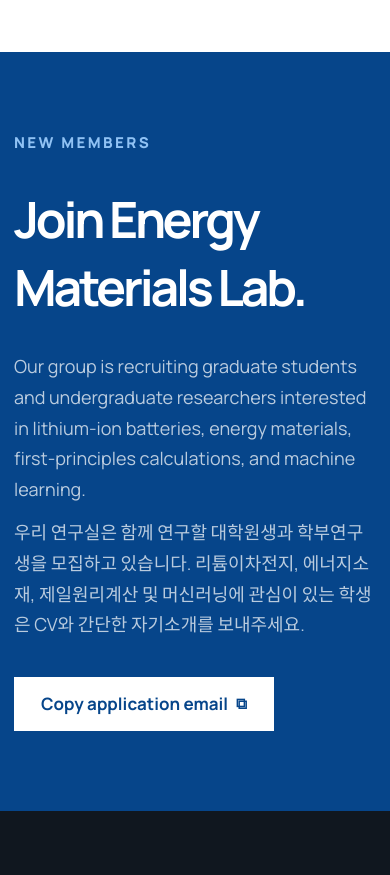
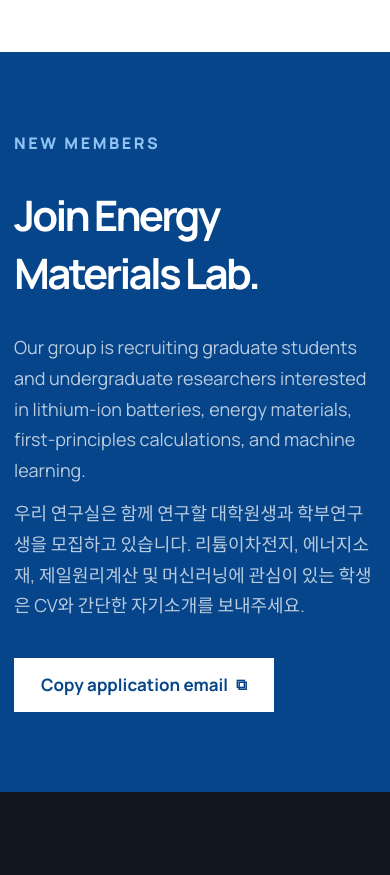
Before and after one commit to Energy-Materials-Laboratory/energy-materials-laboratory.github.io, a Next.js app: page / in a window 390 px wide. Shown: the part 6400-7275 px from the top of the page. Built offline with nearby package versions, Linux system fonts and the light colour scheme.

Commit message:
Refine homepage recruitment typography

```diff
--- a/app/globals.css
+++ b/app/globals.css
@@ -1375,6 +1375,10 @@ summary:focus-visible {
   color: #90c2f4;
 }
 
+.recruitment-detail .section-index {
+  font-size: clamp(16px, 1.2vw, 18px);
+}
+
 .recruit-grid h2 {
   margin: 0 0 24px;
   font-size: clamp(37px, 4vw, 58px);
@@ -2590,7 +2594,7 @@ summary:focus-visible {
 
 .recruitment-copy h2 {
   margin: 0 0 30px;
-  font-size: clamp(48px, 5.5vw, 76px);
+  font-size: clamp(42px, 4.5vw, 64px);
   font-weight: 640;
   letter-spacing: -.065em;
 }
@@ -2970,7 +2974,7 @@ summary:focus-visible {
   .gallery-grid { grid-template-columns: 1fr; }
   .gallery-wide { grid-column: auto; }
   .gallery-wide .gallery-image { aspect-ratio: 1.16; }
-  .recruitment-copy h2 { font-size: 50px; }
+  .recruitment-copy h2 { font-size: 42px; }
   .member-detail {
   padding-block: 32px 90px;
     .journal-entry {
```
